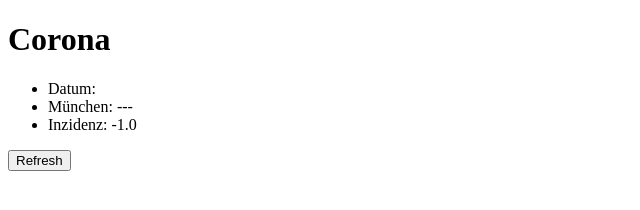
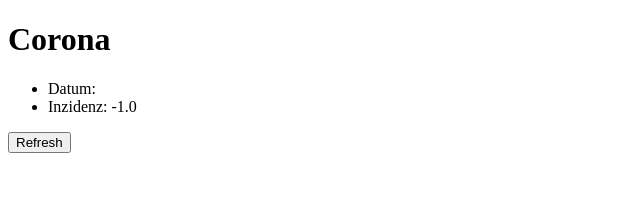
Before and after one commit to meisterk/corona, a plain HTML site: page index.html in a window 1280 px wide. Shown: the whole page, without its empty margins (0-640 px from the left). Drawn offline with nearby package versions, Linux system fonts and the light colour scheme.

Commit message:
Remove meunchen

```diff
--- a/index.html
+++ b/index.html
@@ -10,7 +10,6 @@
     <div id="app">
         <ul>
             <li>Datum: {{ datum }}</li>
-            <li>München: {{ muenchen }}</li>
             <li>Inzidenz: {{ inzidenz }}</li>
         </ul>
 
@@ -23,7 +22,6 @@
         const CoronaApp = {
             data(){
                 return {
-                    muenchen: '---',
                     allData: {districts:[{county: 'SK München', weekIncidence: -1}]}
                 }
              },
```
